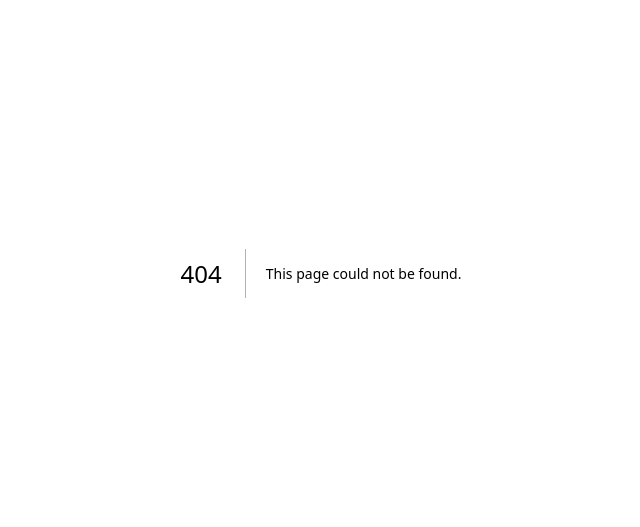
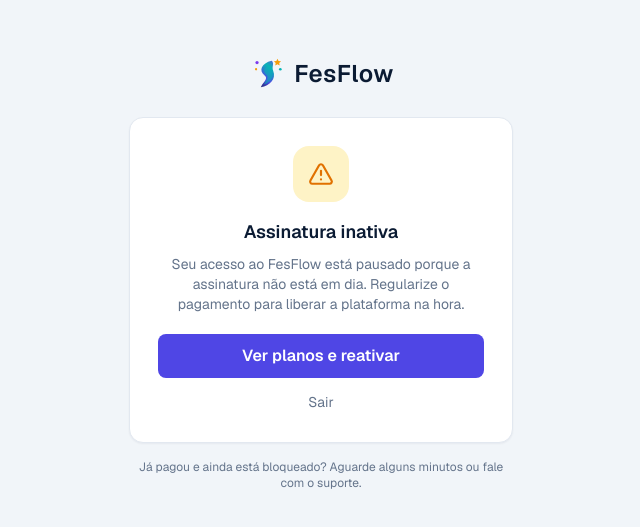
Before and after one commit to vuonecom-svg/festou, a Next.js app: page /acesso-bloqueado in a window 1280 px wide. Before the commit this address had no page. Shown: the part 127-654 px from the top of the page, without its empty margins (319-959 px from the left). Built offline with nearby package versions, Linux system fonts and the light colour scheme.

Commit message:
Polish: gate de assinatura (acesso-bloqueado), PDFs com cores FesFlow, limpa override Node, doc ATIVACAO.md

```diff
--- a/package.json
+++ b/package.json
@@ -2,9 +2,6 @@
   "name": "festou",
   "version": "0.1.0",
   "private": true,
-  "engines": {
-    "node": "22.x"
-  },
   "scripts": {
     "dev": "next dev",
     "build": "prisma generate && next build",
--- a/src/app/(app)/layout.tsx
+++ b/src/app/(app)/layout.tsx
@@ -1,13 +1,20 @@
+import { redirect } from "next/navigation";
 import { Sidebar } from "@/components/sidebar";
 import { Topbar } from "@/components/topbar";
+import { verificarAcesso } from "@/lib/access-check";
 
 // Páginas da plataforma são renderizadas por requisição (leem o banco).
 // Evita tentar pré-renderizar no build (que exigiria o banco no build-time).
 export const dynamic = "force-dynamic";
 
-export default function AppLayout({
+export default async function AppLayout({
   children,
 }: Readonly<{ children: React.ReactNode }>) {
+  const acesso = await verificarAcesso();
+  if (!acesso.ok) {
+    redirect(acesso.motivo === "bloqueado" ? "/acesso-bloqueado" : "/entrar");
+  }
+
   return (
     <div className="flex h-screen overflow-hidden">
       <Sidebar />
--- /dev/null
+++ b/src/app/acesso-bloqueado/page.tsx
@@ -0,0 +1,40 @@
+import Link from "next/link";
+import { AlertTriangle } from "lucide-react";
+import { BrandMark } from "@/components/brand-mark";
+import { sairAction } from "@/app/entrar/actions";
+
+export const dynamic = "force-dynamic";
+
+export default function AcessoBloqueadoPage() {
+  return (
+    <div className="min-h-screen grid place-items-center bg-background px-4">
+      <div className="w-full max-w-sm text-center">
+        <Link href="/" className="flex items-center justify-center gap-2 mb-6">
+          <BrandMark size={38} />
+          <span className="font-semibold text-2xl tracking-wide">FesFlow</span>
+        </Link>
+
+        <div className="card p-7">
+          <span className="mx-auto grid place-items-center h-14 w-14 rounded-2xl bg-amber-100 text-amber-600 mb-4">
+            <AlertTriangle size={26} />
+          </span>
+          <h1 className="text-lg font-semibold">Assinatura inativa</h1>
+          <p className="text-sm text-muted mt-2">
+            Seu acesso ao FesFlow está pausado porque a assinatura não está em dia.
+            Regularize o pagamento para liberar a plataforma na hora.
+          </p>
+          <Link href="/#precos" className="mt-5 inline-flex w-full items-center justify-center rounded-lg h-11 bg-primary text-primary-fg font-semibold hover:bg-primary/90">
+            Ver planos e reativar
+          </Link>
+          <form action={sairAction} className="mt-3">
+            <button className="text-sm text-muted hover:text-foreground">Sair</button>
+          </form>
+        </div>
+
+        <p className="text-xs text-muted mt-4">
+          Já pagou e ainda está bloqueado? Aguarde alguns minutos ou fale com o suporte.
+        </p>
+      </div>
+    </div>
+  );
+}
--- /dev/null
+++ b/src/lib/access-check.ts
@@ -0,0 +1,26 @@
+import { prisma } from "@/lib/prisma";
+import { createSupabaseServerClient } from "@/lib/supabase/server";
+
+export type AcessoResultado = { ok: boolean; motivo?: "sem-sessao" | "bloqueado" };
+
+// Verifica se o usuário logado tem assinatura ativa. Só age com AUTH_ENABLED=true.
+export async function verificarAcesso(): Promise<AcessoResultado> {
+  if (process.env.AUTH_ENABLED !== "true") return { ok: true };
+
+  const supabase = await createSupabaseServerClient();
+  const { data } = await supabase.auth.getUser();
+  if (!data.user) return { ok: false, motivo: "sem-sessao" };
+
+  const email = data.user.email?.toLowerCase();
+  const u = await prisma.usuario.findFirst({
+    where: { OR: [{ authUserId: data.user.id }, ...(email ? [{ email }] : [])] },
+    include: { empresa: { select: { statusAssinatura: true } } },
+  });
+
+  if (!u || !u.ativo) return { ok: false, motivo: "bloqueado" };
+  const status = u.empresa?.statusAssinatura;
+  if (status === "cancelada" || status === "inadimplente") {
+    return { ok: false, motivo: "bloqueado" };
+  }
+  return { ok: true };
+}
--- a/src/lib/pdf/contrato-doc.tsx
+++ b/src/lib/pdf/contrato-doc.tsx
@@ -6,7 +6,7 @@
 import type { Orcamento } from "@/lib/data/orcamentos";
 import type { Cliente } from "@/lib/data/clientes";
 
-const PRIMARY = "#6d28d9";
+const PRIMARY = "#182a5c";
 const brl = (v: number) =>
   new Intl.NumberFormat("pt-BR", { style: "currency", currency: "BRL" }).format(v);
 const dataExt = (d: string) =>
@@ -19,7 +19,7 @@
   h: { fontSize: 10, fontFamily: "Helvetica-Bold", marginTop: 10, marginBottom: 3 },
   p: { marginBottom: 4, textAlign: "justify" },
   b: { fontFamily: "Helvetica-Bold" },
-  tHead: { flexDirection: "row", backgroundColor: "#f3e8ff", paddingVertical: 4, paddingHorizontal: 6, fontFamily: "Helvetica-Bold", fontSize: 9 },
+  tHead: { flexDirection: "row", backgroundColor: "#e9edf8", paddingVertical: 4, paddingHorizontal: 6, fontFamily: "Helvetica-Bold", fontSize: 9 },
   tRow: { flexDirection: "row", paddingVertical: 3.5, paddingHorizontal: 6, borderBottom: "0.5 solid #e2e8f0" },
   cItem: { flex: 4 }, cQtd: { flex: 1, textAlign: "center" }, cTot: { flex: 1.5, textAlign: "right" },
   clausula: { marginBottom: 4, textAlign: "justify" },
--- a/src/lib/pdf/orcamento-doc.tsx
+++ b/src/lib/pdf/orcamento-doc.tsx
@@ -5,7 +5,7 @@
 import type { Orcamento } from "@/lib/data/orcamentos";
 import type { Cliente } from "@/lib/data/clientes";
 
-const PRIMARY = "#6d28d9";
+const PRIMARY = "#182a5c";
 const brl = (v: number) =>
   new Intl.NumberFormat("pt-BR", { style: "currency", currency: "BRL" }).format(v);
 const dataExt = (d: string) =>
@@ -23,7 +23,7 @@
   col: { flex: 1 },
   label: { color: "#64748b", fontSize: 8.5 },
   value: { fontSize: 10, marginBottom: 3 },
-  tHead: { flexDirection: "row", backgroundColor: "#f3e8ff", paddingVertical: 5, paddingHorizontal: 6, fontFamily: "Helvetica-Bold", fontSize: 9 },
+  tHead: { flexDirection: "row", backgroundColor: "#e9edf8", paddingVertical: 5, paddingHorizontal: 6, fontFamily: "Helvetica-Bold", fontSize: 9 },
   tRow: { flexDirection: "row", paddingVertical: 5, paddingHorizontal: 6, borderBottom: "0.5 solid #e2e8f0" },
   cItem: { flex: 4 },
   cQtd: { flex: 1, textAlign: "center" },
```
Also changed, not shown: 2 other files (tests, documents, lock files or other folders).
